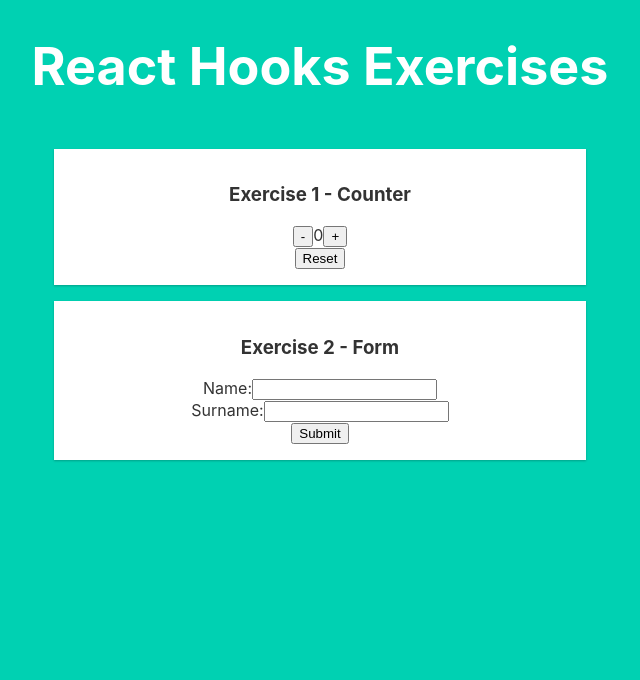
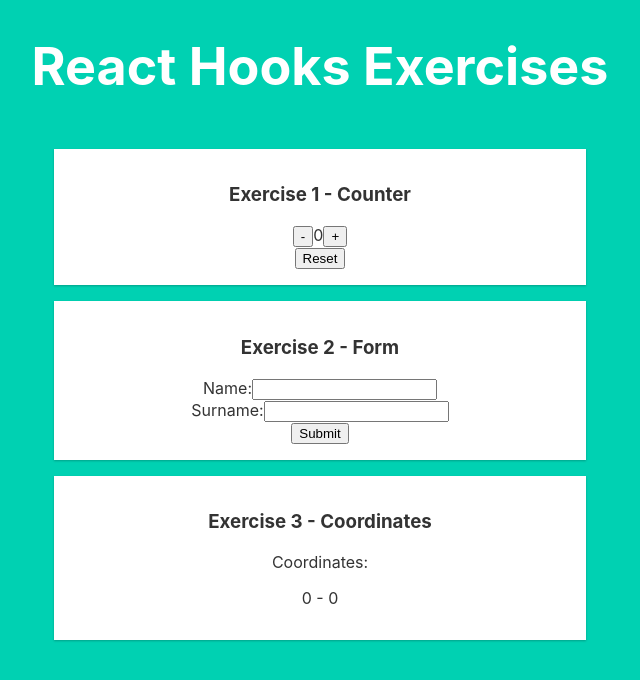
Before and after one commit to danivm/react-hooks-exercises, a React (Create React App) app: page / in a window 1280 px wide. Shown: the top 680 px of the page, without its empty margins (320-960 px from the left). Built offline with nearby package versions, Linux system fonts and the light colour scheme; the HTML template or start-up script is replaced by a standard one.

Commit message:
add coordinates

```diff
--- a/src/App.js
+++ b/src/App.js
@@ -2,6 +2,7 @@ import React, { Component } from "react";
 import "./App.css";
 import Counter from "./components/counter";
 import Form from "./components/form";
+import Coordinates from "./components/coordinates";
 
 class App extends Component {
   render() {
@@ -19,6 +20,10 @@ class App extends Component {
             <h3>Exercise 2 - Form</h3>
             <Form />
           </div>
+          <div className="exercise-container">
+            <h3>Exercise 3 - Coordinates</h3>
+            <Coordinates />
+          </div>
         </div>
       </div>
     );
--- /dev/null
+++ b/src/components/coordinates.js
@@ -0,0 +1,31 @@
+import React, { Component } from "react";
+
+export default class Coordinates extends Component {
+  state = { x: 0, y: 0 };
+
+  componentDidMount() {
+    window.addEventListener("mousemove", this.handleMouseMove);
+  }
+
+  componentWillUnmount() {
+    window.removeEventListener("mousemove", this.handleMouseMove);
+  }
+
+  handleMouseMove = event => {
+    this.setState({
+      x: event.clientX,
+      y: event.clientY
+    });
+  };
+
+  render() {
+    return (
+      <div>
+        <p>Coordinates:</p>
+        <p>
+          {this.state.x} - {this.state.y}
+        </p>
+      </div>
+    );
+  }
+}
```
